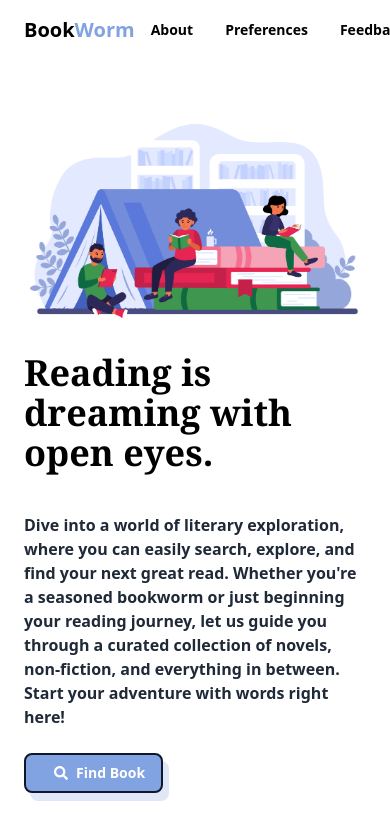
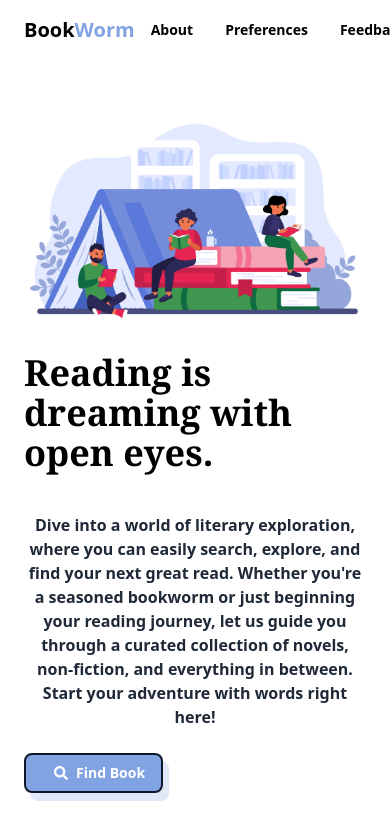
Before and after one commit to hash-ira/bookworm_v1, a React (Vite) app: page / in a window 390 px wide. Shown: the top 840 px of the page. Built offline with nearby package versions, Linux system fonts and the light colour scheme.

Commit message:
Clicking logo goes to homepage

```diff
--- a/src/components/Home.jsx
+++ b/src/components/Home.jsx
@@ -19,7 +19,7 @@ export default function Home({inputValue, setInputValue}) {
 
   return (
     <>
-      <main className="flex flex-col lg:flex-row-reverse my-12">
+      <main className="flex flex-col lg:flex-row-reverse my-12 items-center">
         <div className="w-full lg:w-1/2">
           <img className="w-full h-auto lg:rounded-lg" src="/assets/main_image.jpg" alt="Bookshelf" />
         </div>
@@ -27,7 +27,7 @@ export default function Home({inputValue, setInputValue}) {
           <h1 className="text-4xl lg:text-6xl font-bold font-serif mb-4 lg:mb-6">
             Reading is dreaming with open eyes.
           </h1>
-          <p className="font-sans text-base lg:text-md font-semibold my-6 lg:my-10 text-gray-800">
+          <p className="font-sans text-base lg:text-md font-semibold my-6 lg:my-10 text-gray-800 text-center md:text-left">
             Dive into a world of literary exploration, where you can easily search, explore, and find
             your next great read. Whether you're a seasoned bookworm or just beginning your reading
             journey, let us guide you through a curated collection of novels, non-fiction, and
--- a/src/components/Navbar.jsx
+++ b/src/components/Navbar.jsx
@@ -1,9 +1,16 @@
 import React from 'react'
+import { useNavigate } from 'react-router-dom';
 
 function Navbar() {
+
+    const navigate = useNavigate();
+    const navigateToHome = () => {
+        navigate('/');
+      };
+
   return (
       <nav className="flex justify-between py-4">
-            <div>
+            <div onClick={navigateToHome}>
                 <p className="text-xl font-bold text-black">Book<span className="text-[#82A3E2]">Worm</span></p>
             </div>
             <div className= "flex justify-center self-center">
--- a/src/components/SearchDetails.jsx
+++ b/src/components/SearchDetails.jsx
@@ -46,7 +46,7 @@ function SearchDetails({arrData}) {
     return (
       <div className="flex flex-col items-center justify-center h-[80vh]">
         <p className="text-3xl sm:text-4xl md:text-5xl font-bold p-4 rounded-lg bg-red-500 text-white">
-          Error: {error}
+          {error}
         </p>
         <div className="mt-4">
           <img
```
